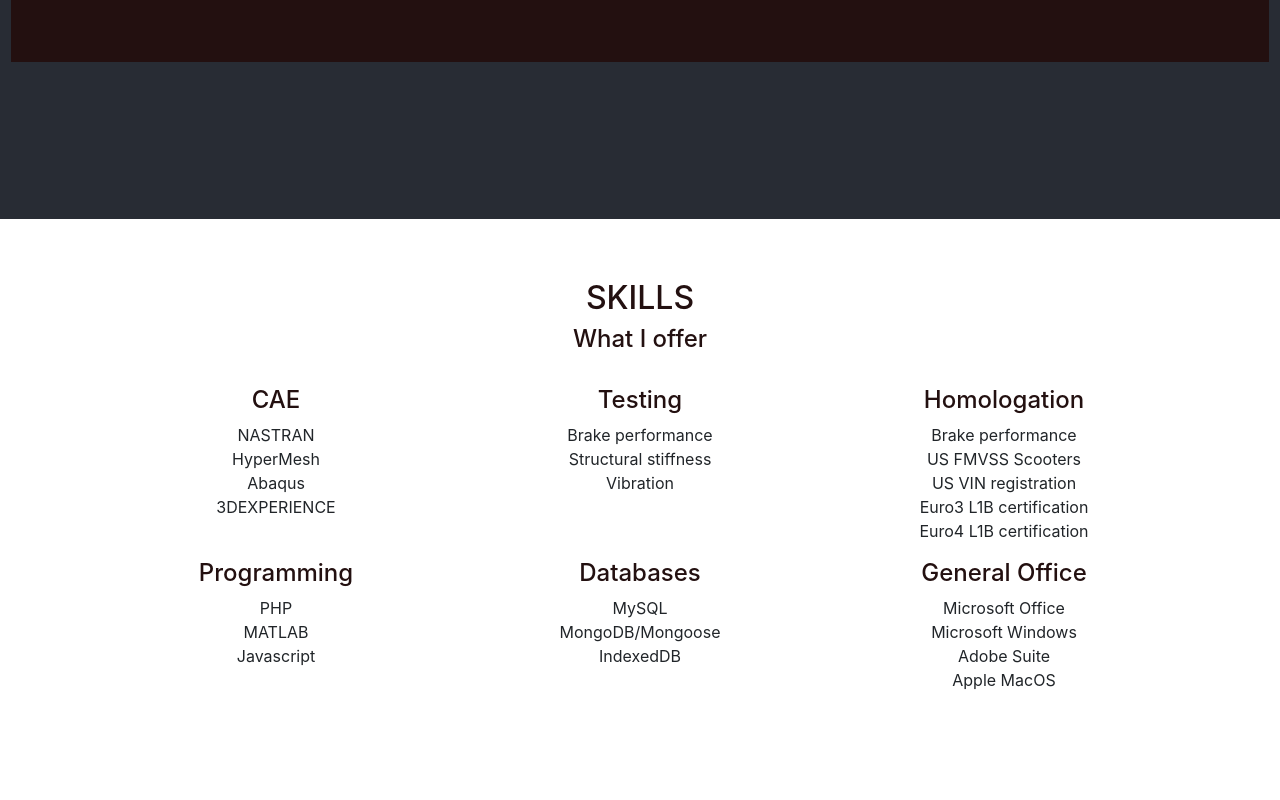
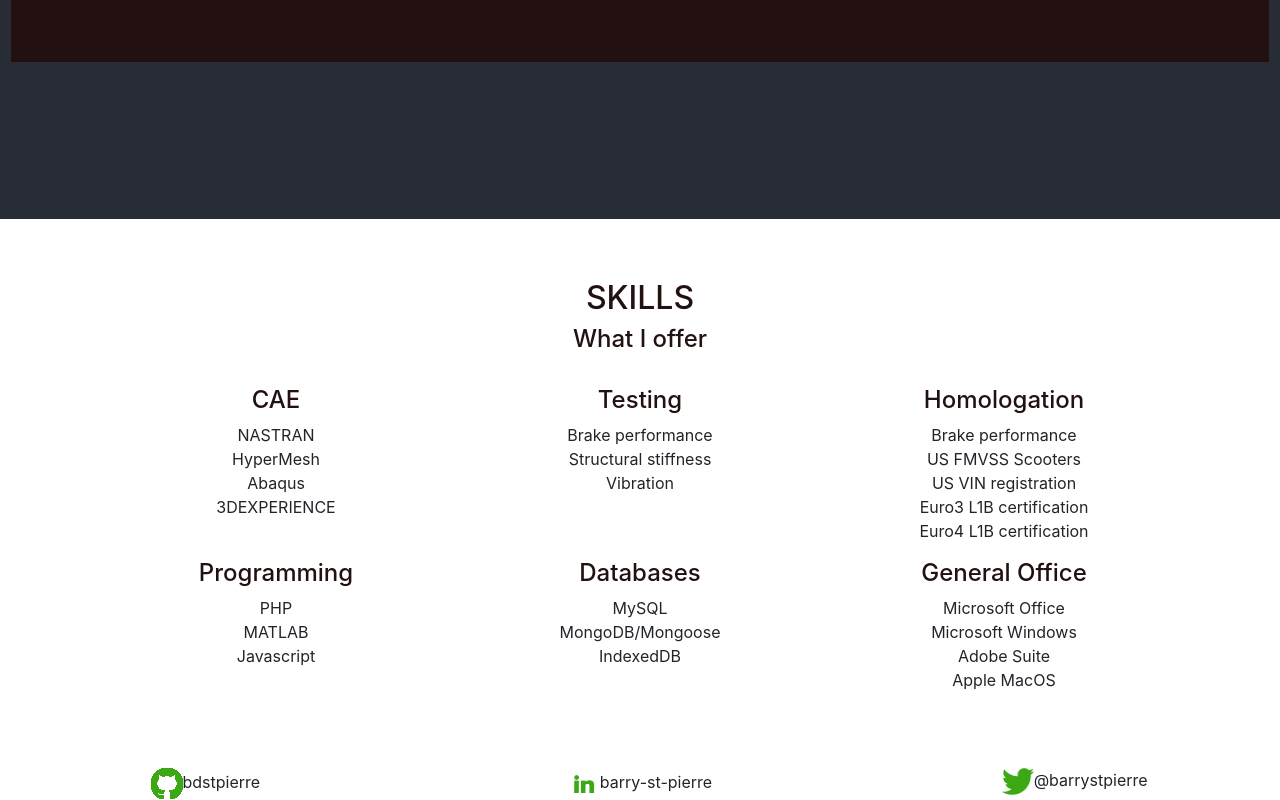
Before and after one commit to bdstpierre/react-portfolio, a React (Create React App) app: page / in a window 1280 px wide. Shown: the part 581-1381 px from the top of the page. Before the commit the page ends 1349 px from the top, so only its background shows below. Built offline with nearby package versions, Linux system fonts and the light colour scheme.

Commit message:
Footer is working

```diff
--- a/src/App.js
+++ b/src/App.js
@@ -4,6 +4,7 @@ import Skills from './components/Skills';
 import Portfolio from './components/Portfolio';
 import Resume from './components/Resume';
 import Contact from './components/Contact';
+import Footer from './components/Footer';
 import 'bootstrap/dist/css/bootstrap.min.css';
 import './App.css';
 import portfolio from './components/portfolio_data';
@@ -17,6 +18,9 @@ function App() {
       <div className="container">
         <Skills portfolio={portfolio}/>
       </div>
+      <div>
+        <Footer portfolio={portfolio}/>
+      </div>
     </div>
   );
 }
--- /dev/null
+++ b/src/components/Footer.js
@@ -0,0 +1,23 @@
+import React from 'react';
+
+function Footer(props) {
+    const contacts = props.portfolio.footer;
+
+    return (
+        <div className="row">
+            {contacts.map((contact) => (
+                <div className="col-sm-4" key={contact.id}>
+                    {contact.glyph
+                        ? <span className={contact.glyph}></span>
+                        : <span style={{display: "inline-block"}}>
+                            <img className="icon" src={contact.img}></img>
+                        </span>
+                    }
+                    <a href={contact.href}>{contact.value}</a>
+                </div>
+            ))}
+        </div>
+    );
+}
+
+export default Footer;
--- a/src/components/portfolio_data.js
+++ b/src/components/portfolio_data.js
@@ -378,6 +378,45 @@ const portfolio =
                 },
             ],
         }
+    ],
+    footer:
+    [
+        // {
+        //     id: "301",
+        //     glyph: "glyphicon glyphicon-envelope",
+        //     name: "email",
+        //     value: "barry@stpierre.com",
+        //     ref: "mailto:barry@stpierre.com",
+        // },
+        // {
+        //     id: "302",
+        //     glyph: "glyphicon glyphicon-phone",
+        //     name: "phone",
+        //     value: "734-657-7730",
+        //     ref: "tel:+1-734-657-7730",
+        // },
+        {
+            id: "303",
+            img: "./images/GitHub-Mark/PNG/GitHub-Mark-Light-32px.png",
+            name: "github",
+            value: "bdstpierre",
+            ref: "https://github.com/bdstpierre/",
+        },
+        {
+            id: "304",
+            img: "./images/linkedin-logo-png-2035.png",
+            name: "LinkedIn",
+            value: "barry-st-pierre",
+            ref: "https://www.linkedin.com/in/barry-st-pierre/",
+        },
+        {
+            id: "305",
+            img: "./images/twitter-green.png",
+            name: "twitter",
+            value: "@barrystpierre",
+            ref: "https://twitter.com/barrystpierre",
+        },
+
     ]
 }
 
--- /dev/null
+++ b/src/style.css
@@ -0,0 +1,198 @@
+:root {
+  --dark-color: #231010;
+  --light-color: #d9ead3;
+  --shadow-color: #a7a7a7;
+  --bright-color: #3ba814;
+}
+
+body {
+  font: 400 18px Lato, sans-serif;
+  line-height: 1.8;
+  color: var(--bright-color);
+}
+
+h2 {
+  font-size: 24px;
+  text-transform: uppercase;
+  color: var(--dark-color);
+  font-weight: 600;
+  margin-bottom: 30px;
+}
+
+h4 {
+  font-size: 19px;
+  line-height: 1.375em;
+  color: var(--dark-color);
+  font-weight: 400;
+  margin-bottom: 30px;
+}
+
+img {
+  border: 4px;
+  border-style: solid;
+  border-color: var(--dark-color);
+}
+
+img.icon {
+  border: 0px;
+  border-style: solid;
+  border-color: var(--shadow-color);
+  width: 32px;
+}
+
+.styled-list {
+  list-style-type: disc !important;
+  padding-left:1em !important;
+  margin-left:1em;
+}
+
+.jumbotron {
+  background-color: var(--dark-color);
+  color: var(var(--light-color));
+  padding: 100px 25px;
+  font-family: Montserrat, sans-serif;
+}
+
+.container-fluid {
+  padding: 60px 50px;
+}
+
+.logo {
+  color: var(--bright-color);
+  font-size: 200px;
+}
+
+.logo-small {
+  color: var(--bright-color);
+  font-size: 50px;
+}
+
+.bg-grey {
+  background-color: var(--shadow-color);
+}
+
+.thumbnail {
+  padding: 0 0 15px 0;
+  border: none;
+  border-radius: 0;
+}
+
+.thumbnail img {
+  width: 100%;
+  height: 100%;
+  margin-bottom: 10px;
+}
+
+.carousel-control.right, .carousel-control.left {
+  background-image: none;
+  color: var(--bright-color);
+}
+
+.carousel-indicators li {
+  border-color: var(--bright-color);
+}
+
+.carousel-indicators li.active {
+  background-color: var(--bright-color);
+}
+
+.item h4 {
+  font-size: 19px;
+  line-height: 1.375em;
+  font-weight: 400;
+  font-style: italic;
+  margin: 70px 0;
+}
+
+.item span {
+  font-style: normal;
+}
+
+.panel {
+  border: 1px solid var(--bright-color);
+  border-radius: 0;
+  transition: box-shadow 0.5s;
+}
+
+.panel:hover {
+  box-shadow: 5px 0px 40px rgba(0,0,0, .2);
+}
+
+.panel-body {
+  text-align: left;
+}
+
+.panel-footer .btn:hover {
+  border: 1px solid var(--bright-color);
+  background-color: var(--light-color) !important;
+  color: var(--bright-color);
+}
+
+.panel-heading {
+  color: var(--light-color) !important;
+  background-color: var(--bright-color) !important;
+  padding: 25px;
+  border-bottom: 1px solid transparent;
+  border-top-left-radius: 0px;
+  border-top-right-radius: 0px;
+  border-bottom-left-radius: 0px;
+  border-bottom-right-radius: 0px;
+}
+
+.panel-footer {
+  background-color: var(--light-color) !important;
+}
+
+.panel-footer h3 {
+  font-size: 32px;
+}
+
+.panel-footer h4 {
+  color: var(--shadow-color);
+  font-size: 14px;
+}
+
+.panel-footer .btn {
+  margin: 15px 0;
+  background-color: var(--bright-color);
+  color: var(--light-color);
+}
+
+.navbar {
+  margin-bottom: 0;
+  background-color: var(--bright-color);
+  z-index: 9999;
+  border: 0;
+  font-size: 12px !important;
+  line-height: 1.42857143 !important;
+  letter-spacing: 4px;
+  border-radius: 0;
+  font-family: Montserrat, sans-serif;
+}
+
+.navbar li a, .navbar .navbar-brand {
+  color: var(--light-color) !important;
+}
+
+.navbar-nav li a:hover, .navbar-nav li.active a {
+  color: var(--bright-color) !important;
+  background-color: var(--light-color) !important;
+}
+
+.navbar-default .navbar-toggle {
+  border-color: transparent;
+  color: var(--light-color) !important;
+}
+
+footer .glyphicon {
+  font-size: 20px;
+  margin-bottom: 20px;
+  color: var(--bright-color);
+}
+
+@media screen and (max-width: 768px) {
+  .col-sm-4 {
+    text-align: center;
+    margin: 25px 0;
+  }
+}
```
Also changed, not shown: public/images/twitter-green.png (added).
